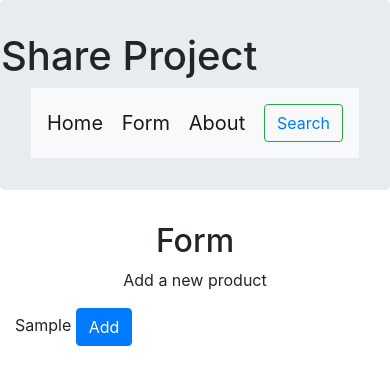
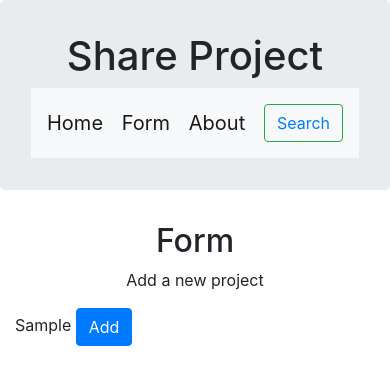
Before and after one commit to ShaliniR8/Django-project1, a Django app: template products/templates/form.html in a window 390 px wide. Shown: the top 385 px of the page. Run offline with Django 3.2, Linux system fonts and the light colour scheme; the template is opened without the code that fills it: most values are stand-ins (such as "Sample title", 1, 10 or a date in 2020); some libraries are stand-ins or nearby versions.

Commit message:
Fifth commit

```diff
--- a/products/templates/base.html
+++ b/products/templates/base.html
@@ -12,12 +12,12 @@
      <body>
 
           <div class = "jumbotron">
-               <h1 class='row justify-content-md-center' >  Share Project </h1>
+               <h1 class="text-center" >  Share Project </h1>
                {% include 'navigation.html' %}
           </div>
 
           {% block content  %}
-               <h2 class='row justify-content-md-center' > Start sharing your projects! </h2>
+               <h2 class="text-center"ZZ > Start sharing your projects! </h2>
           {% endblock %}
 
 
--- a/products/templates/form.html
+++ b/products/templates/form.html
@@ -6,7 +6,7 @@
 
      <div class="intro">
         <h2 class="text-center"> Form </h2>
-        <p class="text-center"> Add a new product </p>
+        <p class="text-center"> Add a new project </p>
      </div>
 
 
--- a/products/templates/home.html
+++ b/products/templates/home.html
@@ -20,7 +20,7 @@
 
                          </div>
 
-                         <div class="col-12 col-sm-4">
+                         <div class="col-12 col-sm-4 text-centre">
                               {{instance.description}}  </div>
                          <div class="col col-sm-4">
                               <img src="https://marketingweek.imgix.net/content/uploads/2017/09/06163244/price-tags_750.jpg?auto=compress,format&q=60&w=750&h=460" alt="..." class="img-thumbnail">
```
Also changed, not shown: dj1/settings.py (+5 -2 lines).
